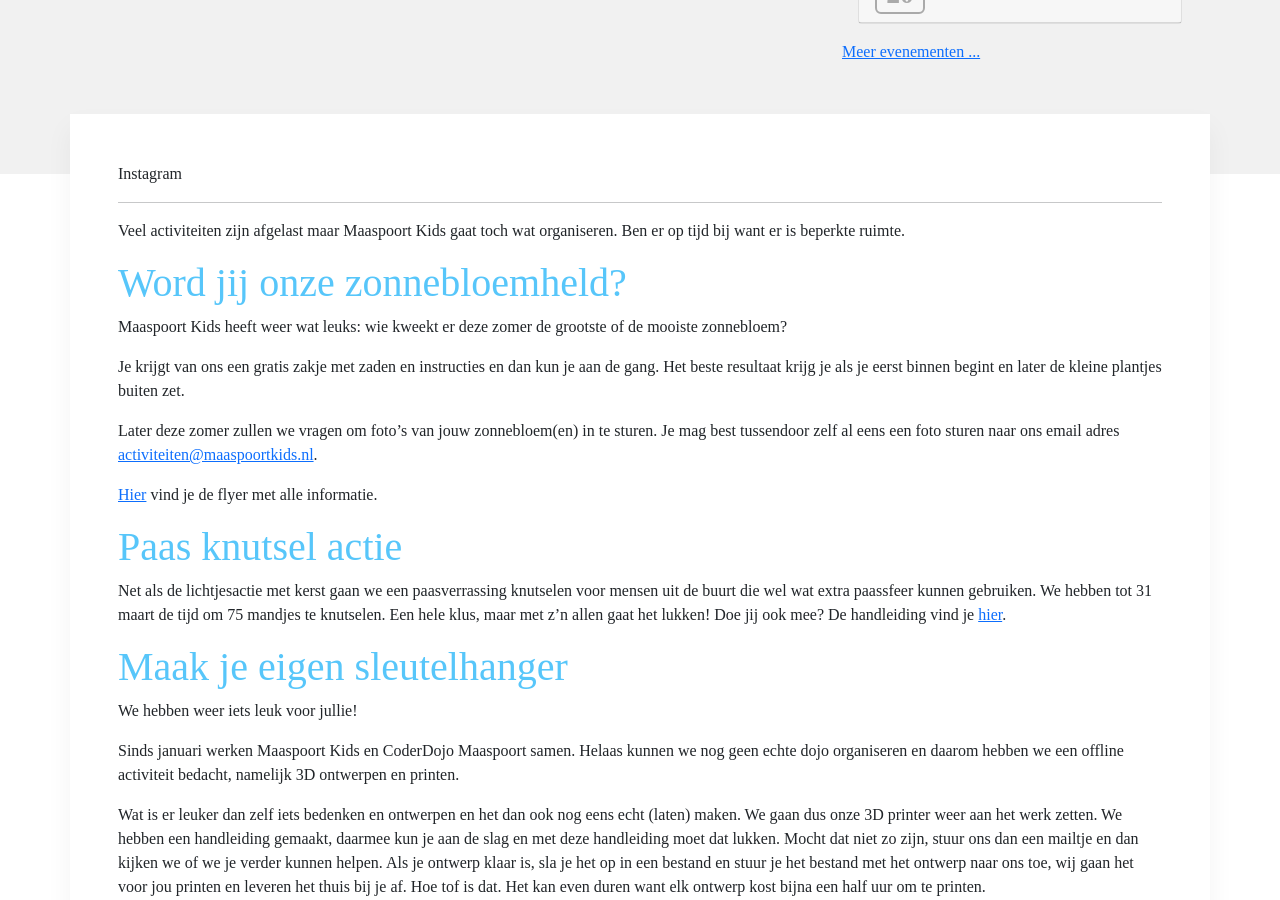
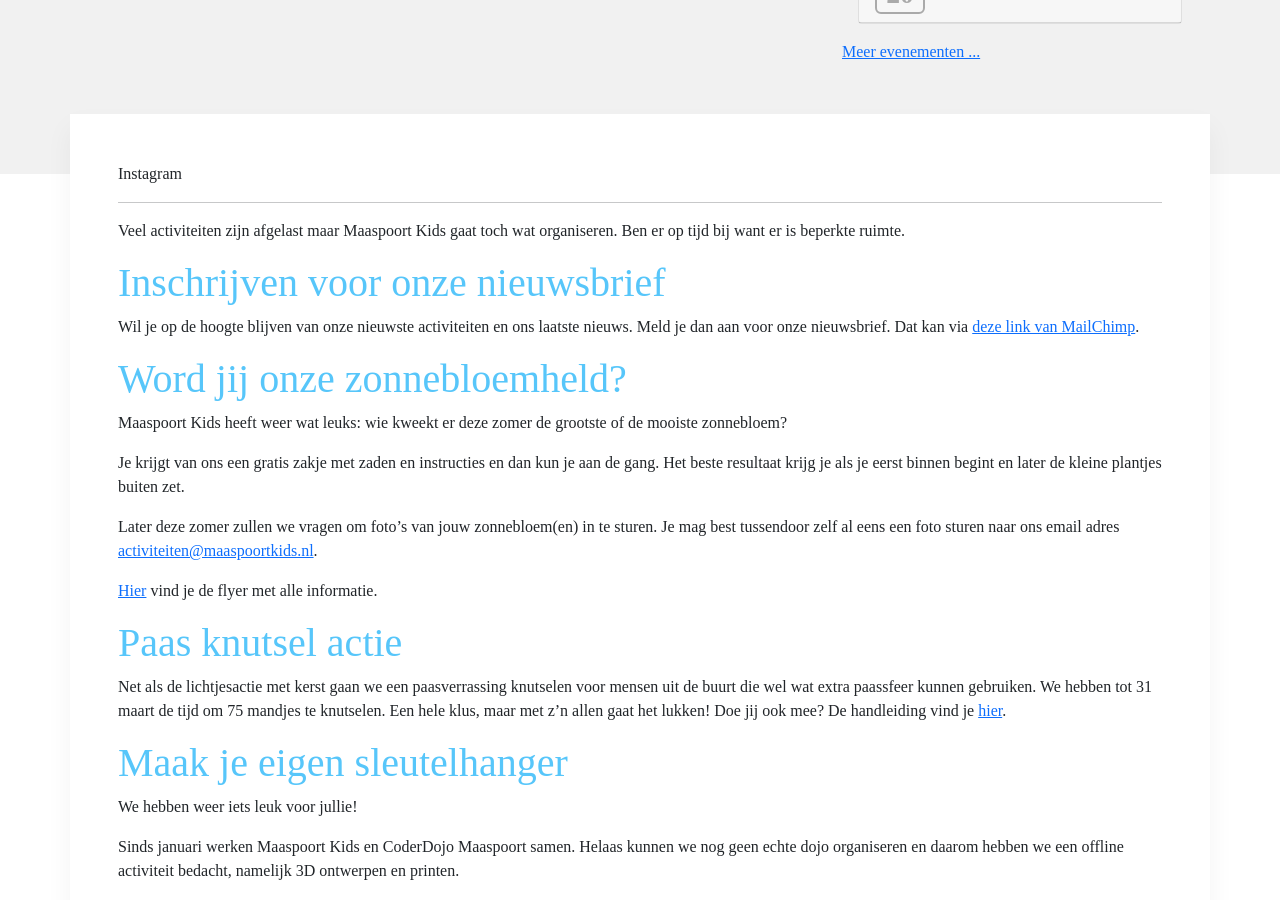
Before and after one commit to maaspoortkids/maaspoortkids.github.io, a Jekyll site: the page built from pages/frontpage.md, in a window 1280 px wide and 900 px high, scrolled down 483 px. Built offline with Jekyll 4.4.1, drawn with Linux system fonts in a browser that asks for light colours; some web fonts are replaced.

Commit message:
Toevoegen tekst mbt nieuwsbrief

```diff
--- a/pages/frontpage.md
+++ b/pages/frontpage.md
@@ -23,6 +23,10 @@
 
 Veel activiteiten zijn afgelast maar Maaspoort Kids gaat toch wat organiseren. Ben er op tijd bij want er is beperkte
 ruimte.
+
+# Inschrijven voor onze nieuwsbrief
+
+Wil je op de hoogte blijven van onze nieuwste activiteiten en ons laatste nieuws. Meld je dan aan voor onze nieuwsbrief. Dat kan via [deze link van MailChimp](https://mailchi.mp/8e27115a6d78/maaspoort-kids-nieuwsbrief).
 
 # Word jij onze zonnebloemheld?
 
```
